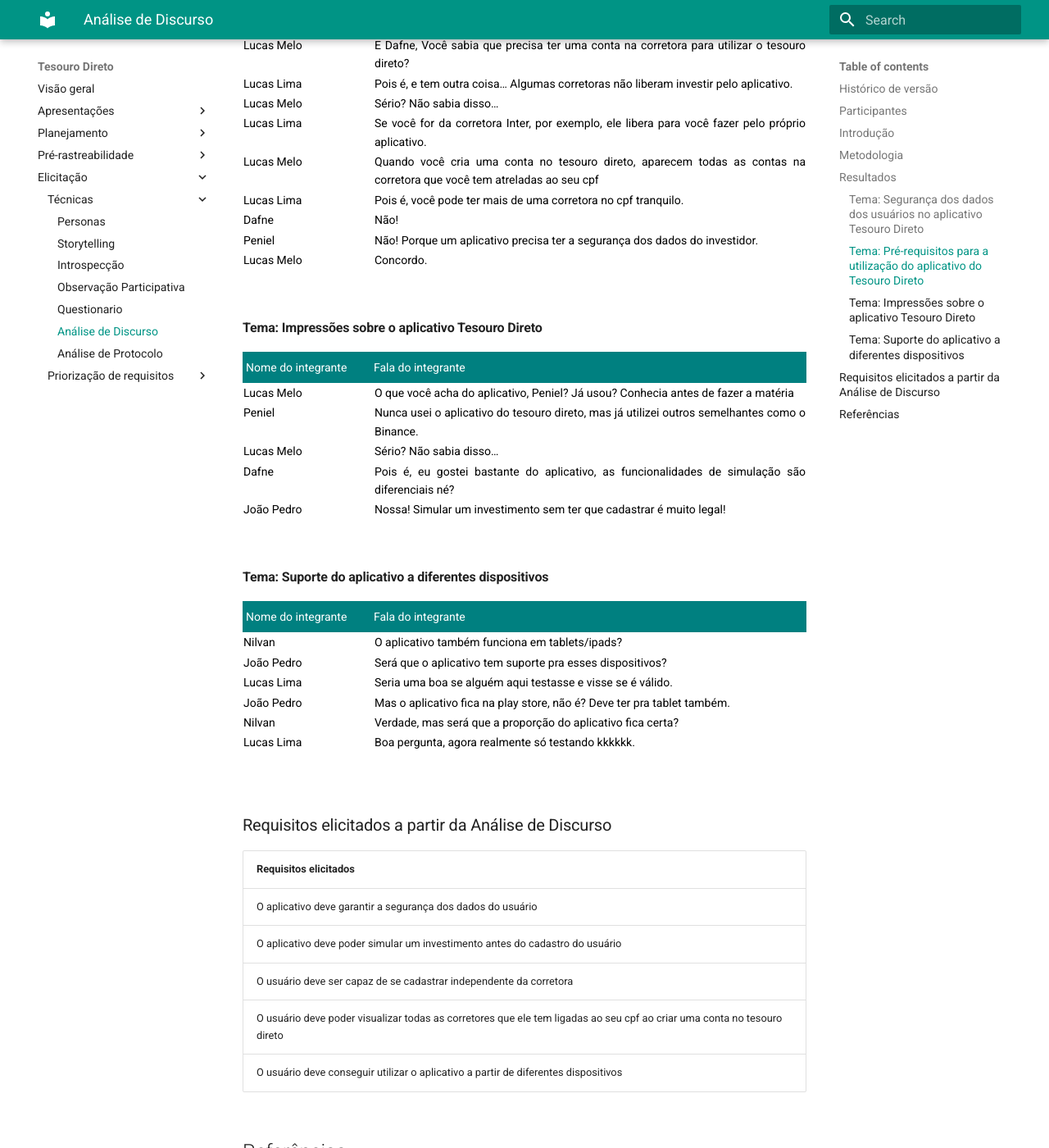
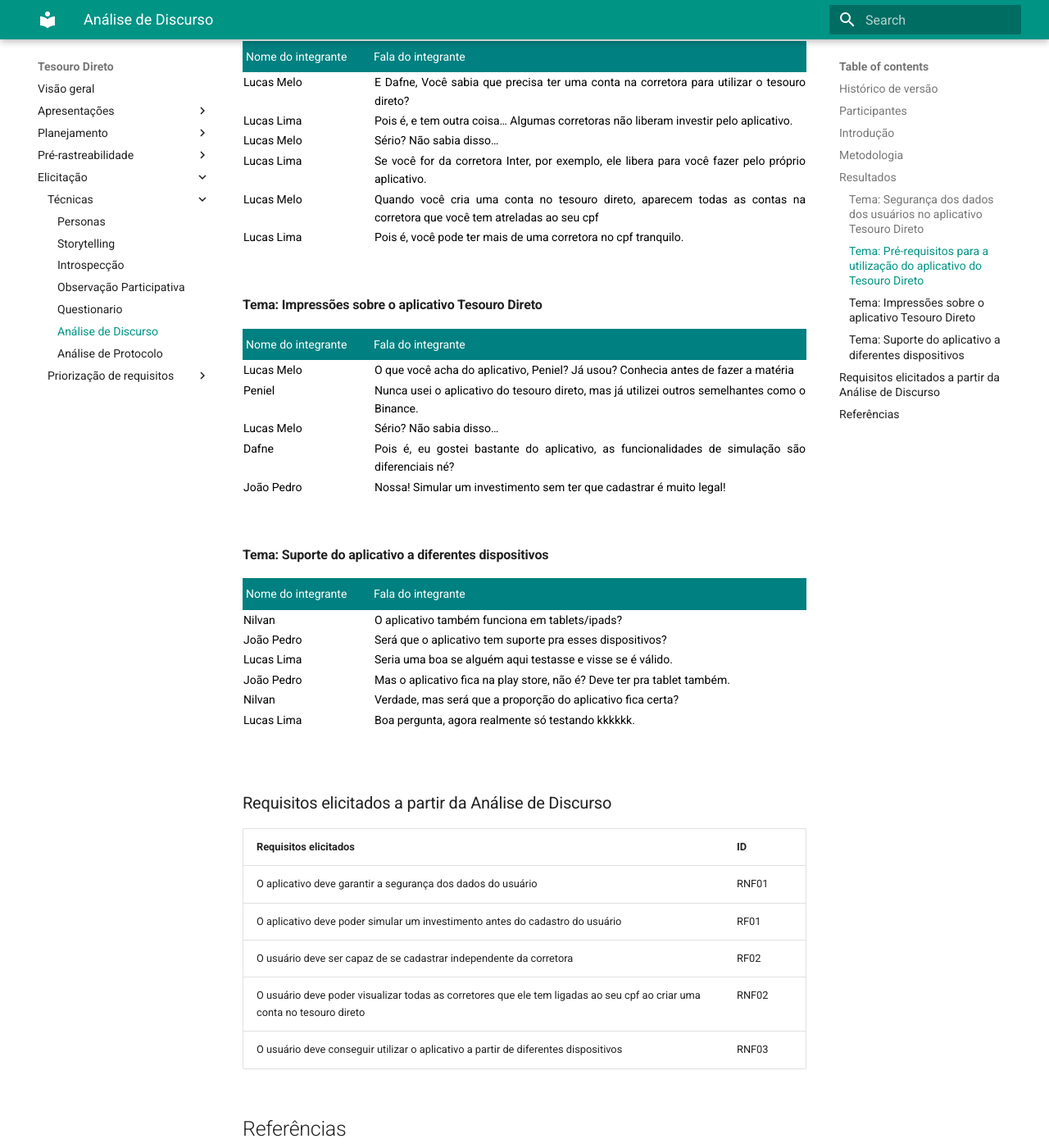
Before and after one commit to mibasFerraz/2021.1-TesouroDireto, an MkDocs documentation site: the page built from docs/analisediscurso.md, in a window 1280 px wide and 1400 px high, scrolled down 1863 px. Shown: the whole window at 82% size. Built offline with MkDocs 1.6.1 and Material for MkDocs 9.7.7, drawn with Linux system fonts in a browser that asks for light colours; some of the changed text lies outside the part shown.

Commit message:
refactor: remove repetead line and adjust requirements table

```diff
--- a/docs/analisediscurso.md
+++ b/docs/analisediscurso.md
@@ -22,13 +23,14 @@
 
 
 ### Introdução
-<div align="justify"> Para a criação do documento de Análise de Discurso, realizou-se uma análise de conversação, que analisa um grupo em interação e socialização onde não são combinadas as pessoas que irão falar, dessa forma, a conversa surge naturalmente.
-
-</div>
+<p align="justify">&emsp;&emsp;
+    Para a criação do documento de Análise de Discurso, realizou-se uma análise de conversação, que analisa um grupo em interação e socialização onde não são combinadas as pessoas que irão falar, dessa forma, a conversa surge naturalmente.
+</p>
 
 ### Metodologia
-<div align="justify"> A fim de estimular a conversação e troca de ideias acerca do aplicativo do Tesouro Direto, os integrantes se reuniram para discutir e tomar nota das discussões sobre alguns temas e fazendo a elicitação dos requisitos a partir das falas.
-</div>
+<p align="justify">&emsp;&emsp;
+    A fim de estimular a conversação e troca de ideias acerca do aplicativo do Tesouro Direto, os integrantes se reuniram para discutir e tomar nota das discussões sobre alguns temas e fazendo a elicitação dos requisitos a partir das falas.
+</p>
 
 ### Resultados
 #### Tema: Segurança dos dados dos usuários no aplicativo Tesouro Direto
@@ -112,18 +114,6 @@
             <td>Lucas Lima</td>
             <td>Pois é, você pode ter mais de uma corretora no cpf tranquilo.</td>
         </tr>
-        <tr>
-            <td>Dafne</td>
-            <td>Não!</td>
-        </tr>
-        <tr>
-            <td>Peniel</td>
-            <td>Não! Porque um aplicativo precisa ter a segurança dos dados do investidor.</td>
-        </tr>
-        <tr>
-            <td>Lucas Melo</td>
-            <td>Concordo.</td>
-        </tr>
     </tbody>
     </table>
 </div>
@@ -200,13 +190,13 @@
 <br>
 
 ### Requisitos elicitados a partir da Análise de Discurso
-| Requisitos elicitados |
-|:--|
-| O aplicativo deve garantir a segurança dos dados do usuário |
-| O aplicativo deve poder simular um investimento antes do cadastro do usuário |
-| O usuário deve ser capaz de se cadastrar independente da corretora |
-| O usuário deve poder visualizar todas as corretores que ele tem ligadas ao seu cpf ao criar uma conta no tesouro direto  |
-| O usuário deve conseguir utilizar o aplicativo a partir de diferentes dispositivos |
+| Requisitos elicitados | ID |
+|:--|:--|
+| O aplicativo deve garantir a segurança dos dados do usuário | RNF01  |
+| O aplicativo deve poder simular um investimento antes do cadastro do usuário | RF01|
+| O usuário deve ser capaz de se cadastrar independente da corretora | RF02 |
+| O usuário deve poder visualizar todas as corretores que ele tem ligadas ao seu cpf ao criar uma conta no tesouro direto  | RNF02 |
+| O usuário deve conseguir utilizar o aplicativo a partir de diferentes dispositivos | RNF03 |
 
 ## Referências
 > [1] - SERRANO, Maurício; SERRANO, Milene; Requisitos - Aula 07;
```
Also changed, not shown: other parts of docs/analisediscurso.md (+1 -0 lines).
